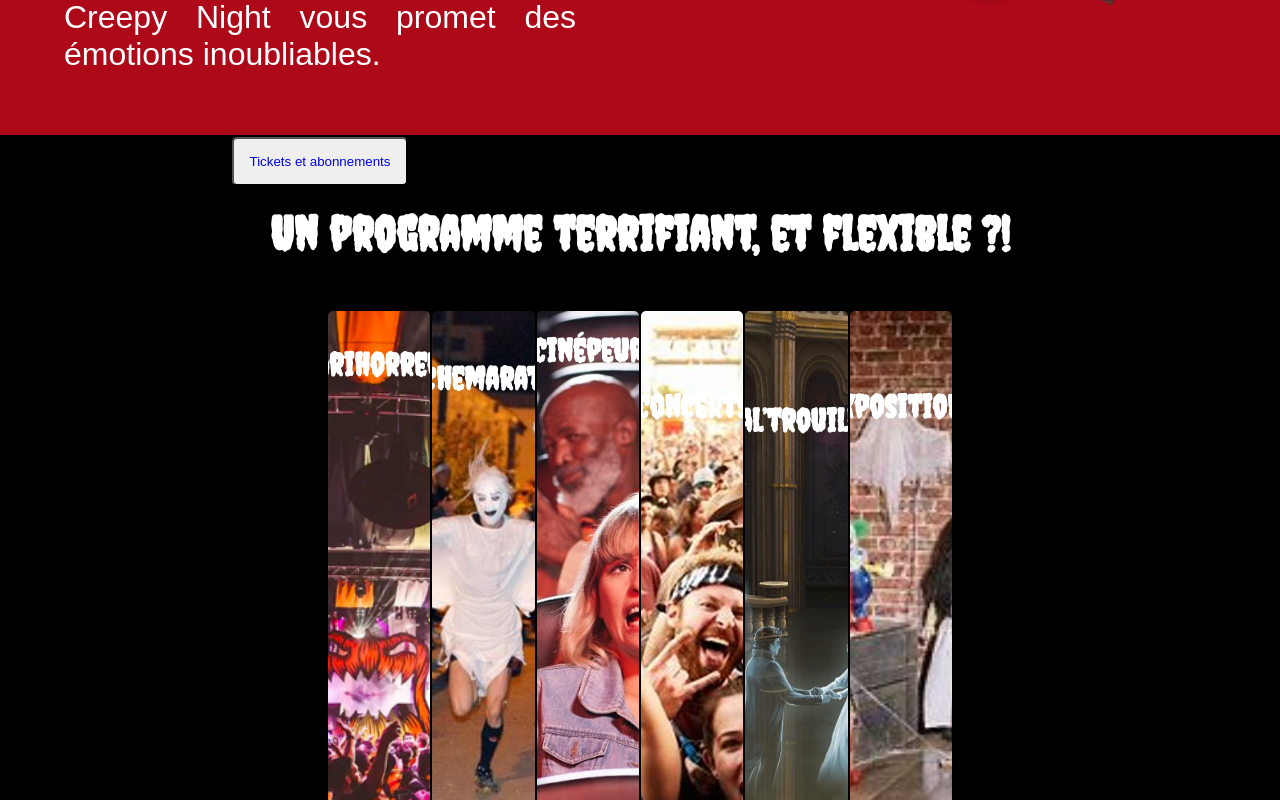
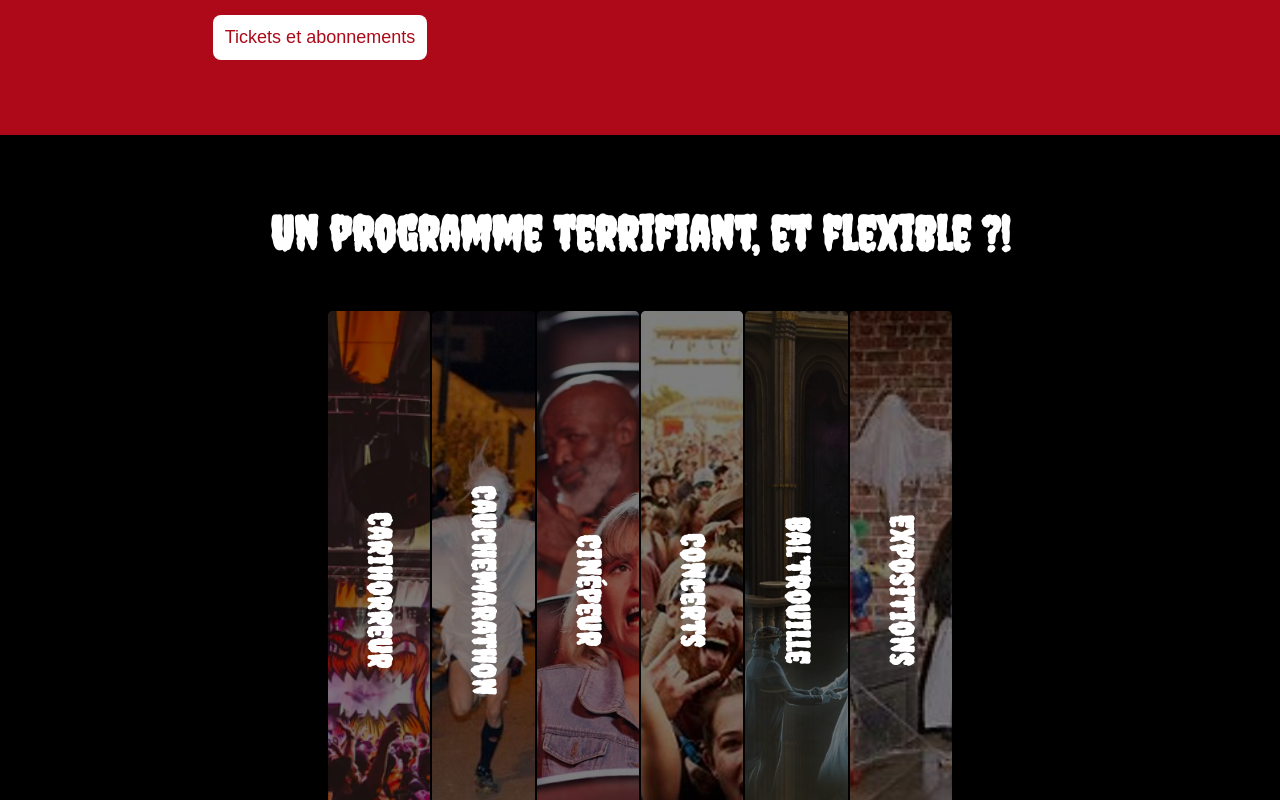
Before and after one commit to Zuuret/SAE-S3-S4_Creepy_Night, a Vue app in the folder client/: page / in a window 1280 px wide. Shown: the part 1420-2220 px from the top of the page. Built offline with nearby package versions, Linux system fonts and the light colour scheme.

Commit message:
page d'accueil css

```diff
--- a/client/src/views/HomeView.vue
+++ b/client/src/views/HomeView.vue
@@ -23,7 +23,7 @@
               encore. Que vous soyez un amateur de sensations fortes, un passionné de cinéma
               fantastique ou simplement curieux, Creepy Night vous promet des émotions inoubliables.
             </p>
-            <button class="btn-ticket"><router-link to="/billet">Tickets et abonnements</router-link></button>
+            <router-link class="btn-ticket" to="/billet">Tickets et abonnements</router-link>
           </div>
           <div class="image-intro">
             <img alt="creepynight" src="@/assets/img-intro-1.png" class="image-style">
@@ -49,6 +49,13 @@
           >
             <h2 class="titre-activites">{{ activite.titre }}</h2>
             <p class="description-activite">{{ activite.description }}</p>
+            <router-link
+              :to="activite.titre === 'Cinépeur' ? '/cinepeur' :
+                    activite.titre === 'Concerts' ? '/concert' :
+                    activite.titre === 'Bal’trouille' ? '/baltrouille' :
+                    activite.titre === 'Expositions' ? '/expo' :
+                    `/${activite.titre.toLowerCase().replace(/\s+/g, '')}`"
+              class="btn-activite">Voir l'activité</router-link>
           </div>
         </div>
       </div>
@@ -196,7 +203,7 @@ export default {
 }
 
 .introduction{
-  font-size: 200%;
+  font-size: 180%;
   margin: 10%;
   text-align: justify;
 }
@@ -216,9 +223,19 @@ export default {
 }
 
 .btn-ticket{
-  padding: 15px;
-  border-radius: 5px;
-  box-shadow: 0px 4px 8px rgba(0, 0, 0, 0.5);
+  padding: 12px;
+  border-radius: 8px;
+  background-color: white;
+  color: #AD0918;
+  font-size: 18px;
+  transition: background-color 0.3s, transform 0.3s;
+  text-decoration: none;
+  display: inline-block;
+}
+
+.btn-ticket:hover {
+  background-color: #dbdbdb;
+  transform: scale(1.05);
 }
 
 .image-intro {
@@ -344,7 +361,7 @@ export default {
 }
 
 .lamelle {
-  background-color: rgba(0, 0, 0, 0.6);
+  background-color: rgba(0, 0, 0, 0.5);
   background-size: cover;
   background-position: center;
   background-repeat: no-repeat;
@@ -361,14 +378,38 @@ export default {
   align-items: center;
   text-align: center;
   margin-bottom: 50px;
+  position: relative;
+  opacity: 1;
+}
+
+.lamelle::after {
+  content: "";
+  position: absolute;
+  top: 0;
+  left: 0;
+  right: 0;
+  bottom: 0;
+  background-color: rgba(0, 0, 0, 0.5);
+  z-index: 1;
+}
+
+.lamelle h2, .lamelle p {
+  position: relative;
+  z-index: 2;
 }
 
 .lamelle:hover {
-  width: 25%; /* Taille agrandie */
+  width: 25%;
+  opacity: 1;
 }
 
 .lamelle h3 {
   margin: 0;
+}
+
+.lamelle:hover h2 {
+  top: 25%;
+  transform: translate(-50%, -50%) rotate(0deg);
 }
 
 .lamelle p {
@@ -378,8 +419,45 @@ export default {
   font-size: 150%;
 }
 
+.lamelle h2 {
+  position: absolute;
+  top: 50%;
+  left: 50%;
+  transform: translate(-50%, -50%) rotate(90deg);
+  white-space: nowrap;
+  transition: transform 0.3s ease, top 0.3s ease;
+}
+
 .lamelle:hover p {
   opacity: 1;
+}
+
+.btn-activite {
+  display: none;
+  padding: 10px 20px;
+  margin-top: 10px;
+  background-color: #AD0918;
+  color: white;
+  border: none;
+  border-radius: 5px;
+  text-align: center;
+  text-decoration: none;
+  font-size: 16px;
+  transition: background-color 0.3s, transform 0.3s;
+  z-index: 2;
+}
+
+.btn-activite:hover {
+  background-color: #8A0714;
+  transform: scale(1.05);
+}
+
+.btn-activite:active {
+  transform: scale(0.95);
+}
+
+.lamelle:hover .btn-activite {
+  display: inline-block;
 }
 
 .titre-partie{
```
